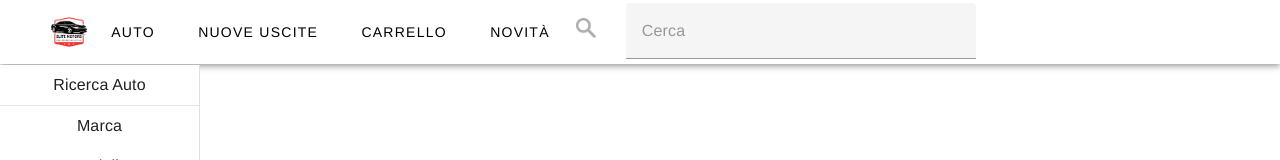
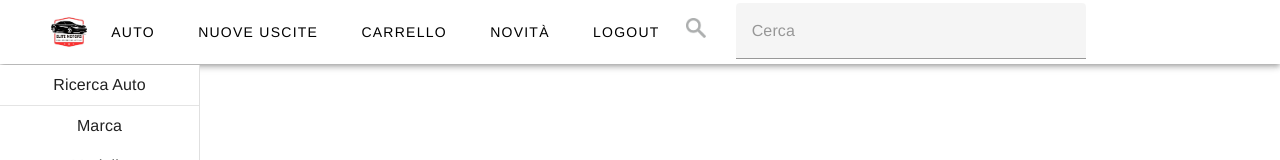
Before and after one commit to tribuSimo/DREAMDRIVE, a Vue app: page /home in a window 1280 px wide. Shown: the top 160 px of the page. Built offline with nearby package versions, Linux system fonts and the light colour scheme; no server answers; sample sign-in values are in the browser's storage.

Commit message:
aggiunto button di logout alla navbar, chi non ha fatto l'accesso non accede alla pagina di home

```diff
--- a/src/components/home.vue
+++ b/src/components/home.vue
@@ -58,6 +58,7 @@
 <script>
 import navbar from './navbar.vue';
 import finePagina from './footer.vue';
+import router from '@/router';
 
 export default {
   components: {
@@ -72,7 +73,10 @@ export default {
     };
   },
   created() {
-    this.caricaAuto();
+    if(localStorage.getItem('token'))
+      this.caricaAuto();
+    else
+      router.push('/login');
   },
   methods: {
     async caricaAuto() {
--- a/src/components/navbar.vue
+++ b/src/components/navbar.vue
@@ -16,6 +16,9 @@
           <v-btn to="/novita" class="nav-button">
             Novità
           </v-btn>
+          <v-btn @click="logout()" class="nav-button">
+            logout
+          </v-btn>
           <div class="div-search">
             <v-img class="nav-img" src="search.png" max-width="20" max-height="20" contain />
             <v-text-field class="nav_v-text-field" placeholder="Cerca" outlined dense></v-text-field>
@@ -27,6 +30,8 @@
   </v-app>
 </template>
 <script>
+import router from '@/router';
+
 export default {
   name: "App",
   data: () => ({
@@ -37,6 +42,12 @@ export default {
         { title: 'Click Me 2' },
       ],
     }),
+    methods :{
+      logout(){
+        localStorage.clear();
+        router.push("/login");
+      }
+    }
 };
 </script>
 
```
